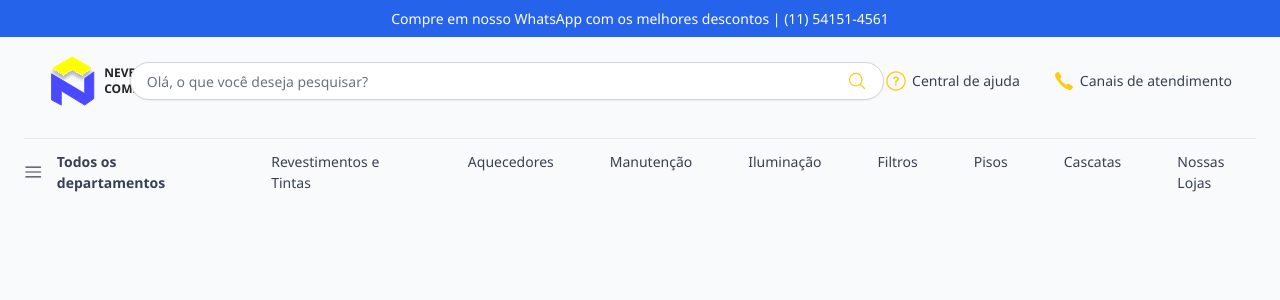
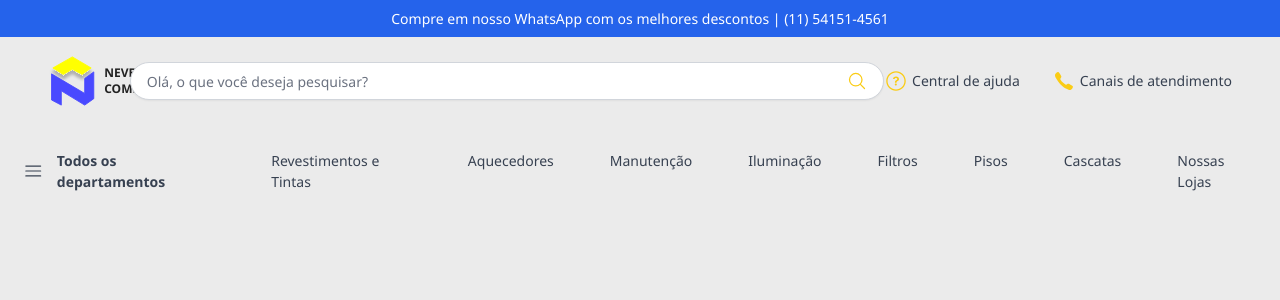
Before and after one commit to Guilherme1Souza/Neves-Comercial, a Next.js app: page / in a window 1280 px wide. Shown: the top 300 px of the page. Built offline with nearby package versions, Linux system fonts and the light colour scheme.

Commit message:
fix (header): ajustando a cor de fundo do Header e do Container

```diff
--- a/src/components/Header/index.jsx
+++ b/src/components/Header/index.jsx
@@ -8,7 +8,8 @@ import Logo from "../../icons/logo.svg";
 
 
 const HeaderWrapper = styled.header`
-  background-color: #f9fafb;
+  background-color: #ebebeb;
+  width: 100%;
 `;
 
 const TopBar = styled.div`
@@ -74,7 +75,6 @@ const NavWrapper = styled.nav`
   font-size: 0.875rem;
   color: #374151;
   padding: 0.75rem 0;
-  border-top: 1px solid #e5e7eb;
   position: relative;
 `;
 
--- a/src/pages/index.jsx
+++ b/src/pages/index.jsx
@@ -3,7 +3,7 @@ import styled from "styled-components";
 
 const Container = styled.div`
   min-height: 100vh;
-  background-color: #f9fafb;
+  background-color: #ebebeb;
   padding: 1.5rem;
 `;
 
```
